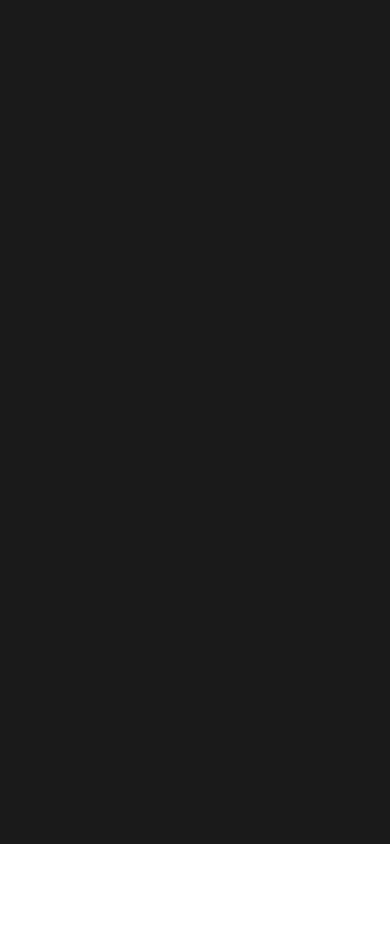
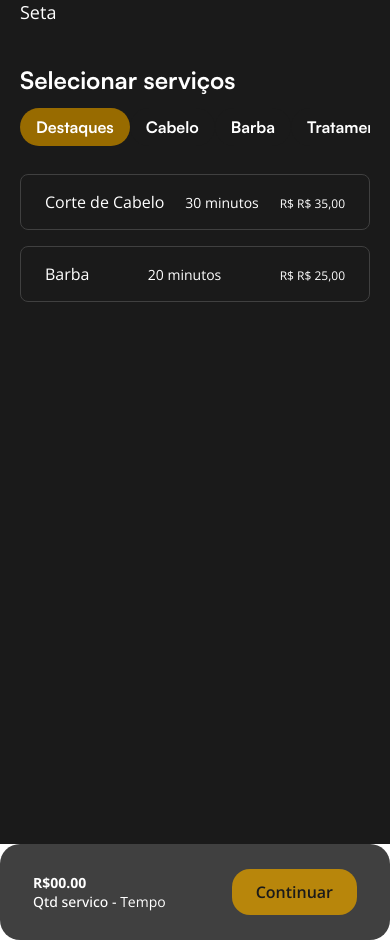
Before and after one commit to Group-HRP/BroCortes, a React Native app: screen /AuthStack in a window 390 px wide. Before the commit the page ends 844 px from the top, so only its background shows below. Built offline with nearby package versions, Linux system fonts and the light colour scheme.

Commit message:
feature: Screen Service completed

```diff
--- a/src/components/Button.ts
+++ b/src/components/Button.ts
@@ -24,14 +24,28 @@ interface ButtonProps {
 	height?: number | string;
 	borderWidth?: number;
 	borderColor?: keyof DefaultTheme["colors"];
+	flexDirection?: "row" | "column" | "row-reverse" | "column-reverse";
+	alignItems?: "flex-start" | "center" | "flex-end" | "stretch" | "baseline";
+	justifyContent?:
+		| "flex-start"
+		| "center"
+		| "flex-end"
+		| "space-between"
+		| "space-around"
+		| "space-evenly";
+	flex?: number;
 }
 
 export const Button = styled.TouchableOpacity<ButtonProps>`
   /* Layout */
+  ${({ flex }) => flex !== undefined && `flex: ${flex};`}
   ${({ fullWidth }) => fullWidth && "width: 100%;"}
   ${({ width }) => width !== undefined && `width: ${typeof width === "number" ? `${width}px` : width};`}
   ${({ height }) => height !== undefined && `height: ${typeof height === "number" ? `${height}px` : height};`}
   ${({ alignSelf }) => alignSelf && `align-self: ${alignSelf};`}
+  ${({ flexDirection }) => flexDirection && `flex-direction: ${flexDirection};`}
+  ${({ alignItems }) => alignItems && `align-items: ${alignItems};`}
+  ${({ justifyContent }) => justifyContent && `justify-content: ${justifyContent};`}
 
   /* Appearance */
   background-color: ${({ backgroundColor, theme }) =>
--- a/src/components/ContainerDefault.ts
+++ b/src/components/ContainerDefault.ts
@@ -25,6 +25,7 @@ interface ContainerDefaultProps {
 	borderRadius?: number;
 	borderWidth?: number;
 	borderColor?: string;
+	position?: "abosolute" | "relative";
 }
 
 export const ContainerDefault = styled.View<ContainerDefaultProps>`
@@ -34,4 +35,6 @@ export const ContainerDefault = styled.View<ContainerDefaultProps>`
   height: 100%;
   ${({ alignItems }) => alignItems && `align-items: ${alignItems};`}
   ${({ justifyContent }) => justifyContent && `justify-content: ${justifyContent};`}
+
+  ${({ position }) => position && `position: ${position};`}
 `;
--- a/src/components/Containers.ts
+++ b/src/components/Containers.ts
@@ -49,6 +49,9 @@ interface CustomContainerProps {
 	borderWidth?: number;
 	borderColor?: string;
 	gap?: number;
+	bottom?: number;
+	zIndex?: number;
+	position?: "absolute" | "relative";
 }
 
 export const CustomContainer = styled.View<CustomContainerProps>`
@@ -59,6 +62,7 @@ export const CustomContainer = styled.View<CustomContainerProps>`
 	${({ gap }) => gap && `gap: ${gap}px;`}
 	${({ alignItems }) => alignItems && `align-items: ${alignItems};`}
 	${({ justifyContent }) => justifyContent && `justify-content: ${justifyContent};`}
+	${({ zIndex }) => zIndex && `z-index: ${zIndex};`}
 
 	/* Dimensions */
 	${({ width }) => width && `width: ${typeof width === "number" ? `${width}px` : width};`}
@@ -81,4 +85,10 @@ export const CustomContainer = styled.View<CustomContainerProps>`
 	${({ borderRadius }) => borderRadius && `border-radius: ${borderRadius}px;`}
 	${({ borderWidth }) => borderWidth && `border-width: ${borderWidth}px;`}
 	${({ borderColor }) => borderColor && `border-color: ${borderColor};`}
-  `;
+
+	/* Position */
+	${({ position }) => position && `position: ${position};`}
+	${({ bottom }) => bottom && `bottom: ${bottom};`}
+`;
+
+export const ContainerFooter = styled(CustomContainer)``;
--- a/src/components/HeaderDefault.ts
+++ b/src/components/HeaderDefault.ts
@@ -10,6 +10,6 @@ export const HeaderDefault = styled.View<HeaderDefaultProps>`
 `;
 
 export const HeaderTitle = styled(Title).attrs({
-	fontSize: "large",
+	fontSize: "h4",
 	isTitle: true,
 })``;
--- /dev/null
+++ b/src/constants/data/Services-Filters.ts
@@ -0,0 +1 @@
+export const ServiceFilters = [{}];
--- a/src/screens/private/ServiceScreen.tsx
+++ b/src/screens/private/ServiceScreen.tsx
@@ -1,9 +1,167 @@
+import { FlatList } from "react-native";
 import { ContainerDefault } from "../../components/ContainerDefault";
+import { CustomContainer, ContainerFooter } from "../../components/Containers";
+import { HeaderDefault, HeaderTitle } from "../../components/HeaderDefault";
+import { Title, Text } from "../../components/Typography";
+import { Button, ButtonText } from "../../components/Button";
+import { useState, useEffect } from "react";
+import { View } from "react-native";
 
-export default function ServiceScreen () {
-    return (
-        <ContainerDefault>
+const servicos = [
+	{
+		id: 1,
+		nome: "Corte de Cabelo",
+		tempo: "30 minutos",
+		preco: "R$ 35,00",
+	},
+	{
+		id: 2,
+		nome: "Barba",
+		tempo: "20 minutos",
+		preco: "R$ 25,00",
+	},
+];
 
-        </ContainerDefault>
-    )
+interface CategoryType {
+	id: number;
+	category: string;
 }
+
+const category: CategoryType[] = [
+	{
+		id: 1,
+		category: "Destaques",
+	},
+	{
+		id: 2,
+		category: "Cabelo",
+	},
+	{
+		id: 3,
+		category: "Barba",
+	},
+	{
+		id: 4,
+		category: "Tratamento capilar",
+	},
+];
+
+export default function ServiceScreen() {
+	const [selectedItem, setSelectedItem] = useState<
+		{ id: number; nome: string; tempo: string; preco: string } | undefined
+	>(undefined);
+
+	const [selectedCategory, setSelectedCategory] = useState<{
+		id: number;
+		category: string;
+	}>();
+
+  useEffect(() => {
+    if (category.length > 0 && !selectedCategory) {
+      setSelectedCategory(category[0]);
+    }
+  }, [category]);
+
+
+	return (
+		<>
+			<ContainerDefault>
+				<Text>Seta</Text>
+				<HeaderDefault paddingTop={40}>
+					<HeaderTitle fontWeight="bold">Selecionar serviços</HeaderTitle>
+
+					{/* Implementar aqui o FlatList */}
+					<FlatList
+						data={category}
+						keyExtractor={(item) => item.id.toString()}
+						horizontal
+						showsHorizontalScrollIndicator={false}
+						renderItem={({ item }) => (
+							<Button
+								onPress={() => setSelectedCategory(item)}
+								marginVertical={12}
+								borderRadius={20}
+								paddingHorizontal={16}
+								paddingVertical={8}
+								justifyContent="center"
+								alignItems="baseline"
+								backgroundColor={
+									selectedCategory === item ? "primary200" : "background"
+								}
+							>
+								<Title fontSize="md" textAlign="center" marginBottom={6}>
+									{item.category}
+								</Title>
+							</Button>
+						)}
+					/>
+				</HeaderDefault>
+
+				<FlatList
+					data={servicos}
+					keyExtractor={(item) => item.id.toString()}
+					renderItem={({ item }) => (
+						<Button
+							onPress={() => setSelectedItem(item)}
+							marginTop={16}
+							borderColor="background300"
+							borderWidth={1}
+							borderRadius={8}
+							paddingHorizontal={24}
+							paddingVertical={16}
+							backgroundColor={
+								selectedItem === item ? "primary300" : "background"
+							}
+						>
+							<CustomContainer
+								flexDirection="row"
+								alignItems="baseline"
+								width={"100%"}
+								justifyContent="space-between"
+							>
+								<Text fontSize="md">{item.nome}</Text>
+								<Text fontSize="sm" marginBottom={6}>
+									{item.tempo}
+								</Text>
+								<Text fontSize="xs">R$ {item.preco}</Text>
+							</CustomContainer>
+						</Button>
+					)}
+				/>
+			</ContainerDefault>
+			<View style={{ flex: 1, position: "relative" }}>
+				<ContainerFooter
+					position="absolute"
+					backgroundColor="#404040"
+					width={"100%"}
+					height={96}
+					borderRadius={20}
+					zIndex={1}
+					bottom={0}
+					justifyContent="space-around"
+					alignItems="center"
+					flexDirection="row"
+				>
+					<CustomContainer>
+						<Text fontSize="sm" fontWeight="bold">
+							R$00.00
+						</Text>
+						<Text fontSize="sm" fontWeight="medium">
+							Qtd servico - <Text fontSize="sm">Tempo</Text>
+						</Text>
+					</CustomContainer>
+					<Button
+						backgroundColor="primary"
+						paddingHorizontal={24}
+						paddingVertical={12}
+						borderRadius={18}
+					>
+						<ButtonText color="background" weight="semiBold">
+							Continuar
+						</ButtonText>
+					</Button>
+				</ContainerFooter>
+			</View>
+		</>
+	);
+}
--- a/src/screens/public/RegisterScreen.tsx
+++ b/src/screens/public/RegisterScreen.tsx
@@ -45,7 +45,9 @@ export default function RegisterScreen() {
 					paddingHorizontal={24}
 					borderRadius={"lg"}
 				>
-					<ButtonText color="background" weight="semiBold">Criar conta</ButtonText>
+					<ButtonText color="background" weight="semiBold">
+						Criar conta
+					</ButtonText>
 				</Button>
 			</CustomContainer>
 		</Containerdefault>
```
